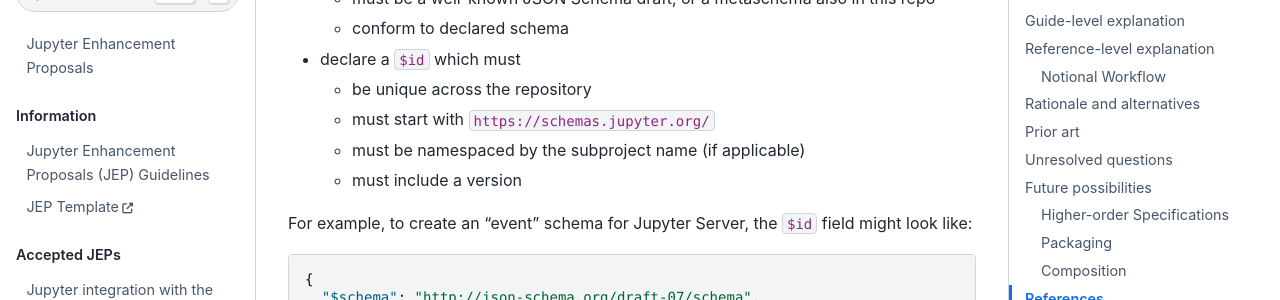
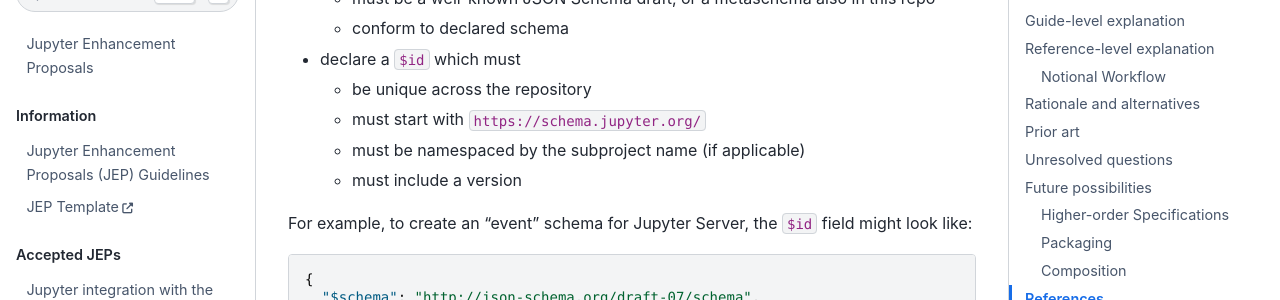
Before and after one commit to jupyter/enhancement-proposals, a Jupyter Book: the page built from jupyter-subdomain-for-schemas/proposal.md, in a window 1280 px wide and 900 px high, scrolled down 1392 px. Shown: the part 148-448 px from the top of the window. Built offline with Jupyter Book 1.0.4 settings and Sphinx 7.4.7 and the Sphinx Book theme 1.1.4, drawn with Linux system fonts in a browser that asks for light colours; some of the changed lines change nothing that is shown.

Commit message:
Update jupyter-subdomain-for-schemas/proposal.md
Co-authored-by: Afshin Taylor Darian <git@darian.email>

```diff
--- a/jupyter-subdomain-for-schemas/proposal.md
+++ b/jupyter-subdomain-for-schemas/proposal.md
@@ -48,7 +48,7 @@ There are some rules required of all schemas, where each schema must:
     - conform to declared schema
 - declare a `$id` which must
     - be unique across the repository
-    - must start with `https://schemas.jupyter.org/`
+    - must start with `https://schema.jupyter.org/`
     - must be namespaced by the subproject name (if applicable)
     - must include a version
 
```
